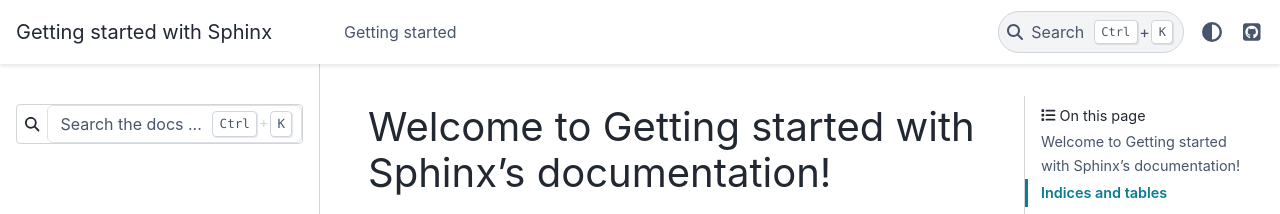
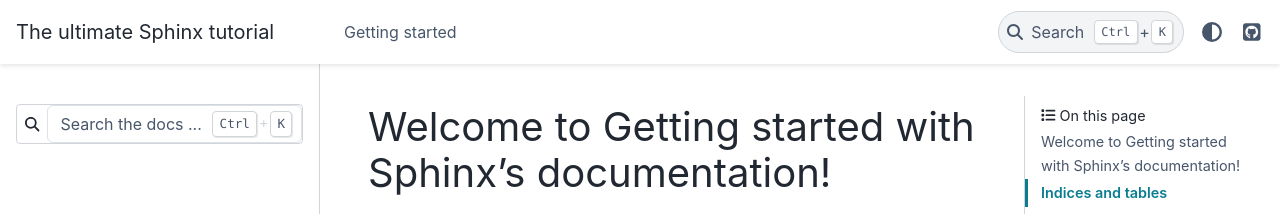
Before and after one commit to ecastroth/ultimate-sphinx-tutorial, a Sphinx documentation site: the page built from guide/source/index.rst, in a window 1280 px wide. Shown: the top 214 px of the page. Built offline with Sphinx 7.4.7 and the PyData theme 0.15.4, drawn with Linux system fonts in a browser that asks for light colours.

Commit message:
minor fixes

```diff
--- a/guide/source/_static/conf.py
+++ b/guide/source/_static/conf.py
@@ -9,7 +9,7 @@
 # If extensions (or modules to document with autodoc) are in another directory,
 # add these directories to sys.path here. If the directory is relative to the
 # documentation root, use os.path.abspath to make it absolute, like shown here.
-#
+
 import os
 import sys
 sys.path.insert(0, os.path.abspath(os.path.join('..', '..')))
--- a/guide/source/conf.py
+++ b/guide/source/conf.py
@@ -17,7 +17,7 @@
 
 # -- Project information -----------------------------------------------------
 
-project = 'Getting started with Sphinx'
+project = 'The ultimate Sphinx tutorial'
 copyright = '2023, Eduardo Castro'
 author = 'Eduardo Castro'
 
@@ -88,7 +88,7 @@
 # General theme options
 html_theme_options = {
     # Logo
-    'logo': {'text': 'Getting started with Sphinx'},
+    'logo': {'text': project},
     # Upper bar icons
     'navbar_end': ['theme-switcher', 'navbar-icon-links'],
     # Icon links
```
